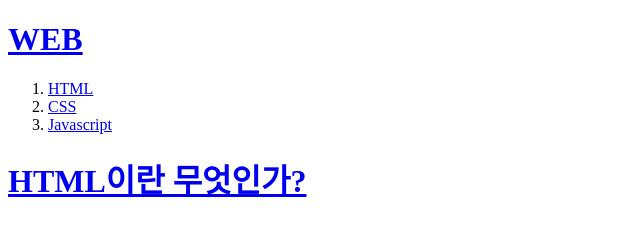
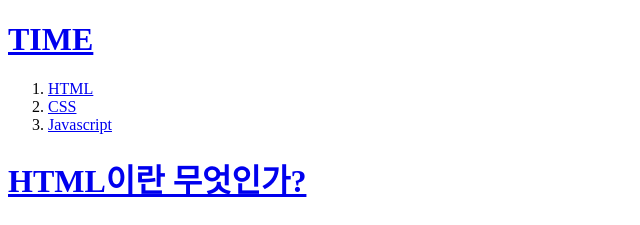
Before and after one commit to trv55/wb, a plain HTML site: page w1.html in a window 1280 px wide. Shown: the top 225 px of the page, 0-640 px from the left. Drawn offline with Linux system fonts and the light colour scheme.

Commit message:
Update w1.html

```diff
--- a/w1.html
+++ b/w1.html
@@ -6,7 +6,7 @@
 </head>
 
 <body>
-  <h1><a href="index.html">WEB</h1>
+  <h1><a href="time.py">TIME</h1>
 <ol>
 <li><a href="w1.html">HTML</li>
 <li><a href="w2.html">CSS</li>
```
